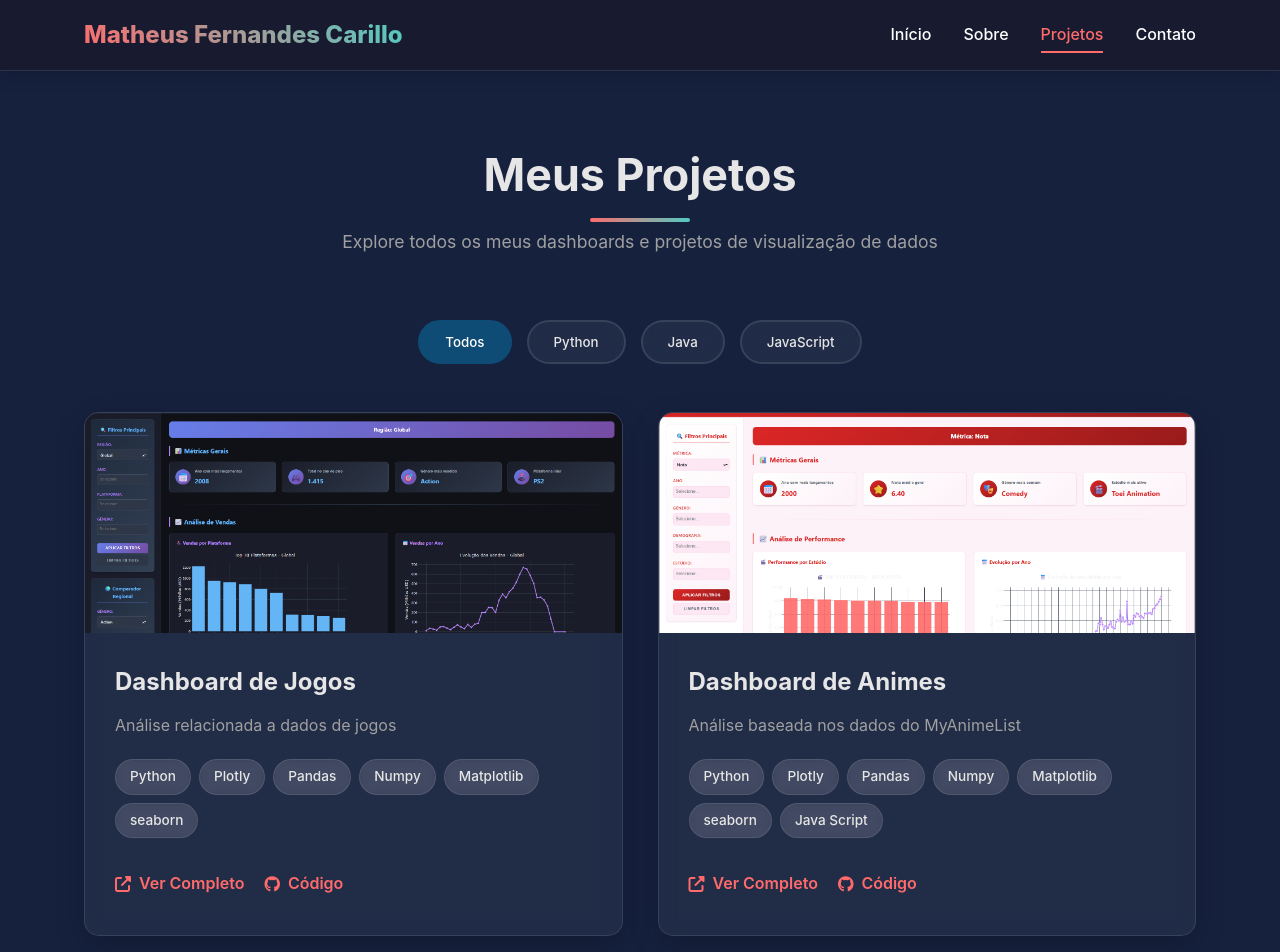
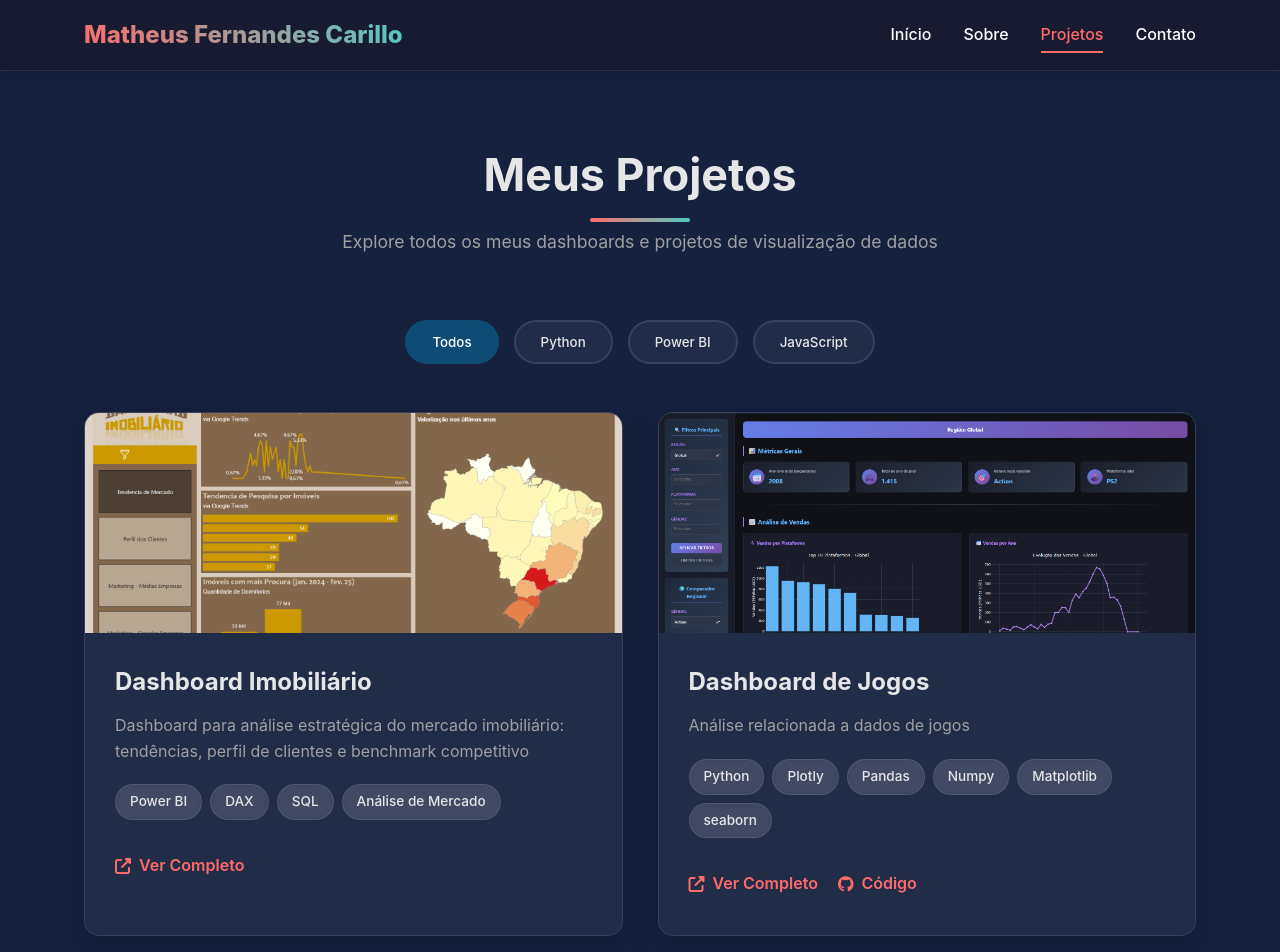
Before and after one commit to MatheusFernandesCarillo/Portfolio-site, a plain HTML site: page pages/projetos.html in a window 1280 px wide. Shown: the top 952 px of the page. Drawn offline with Linux system fonts and the light colour scheme.

Commit message:
Update projetos.html

```diff
--- a/pages/projetos.html
+++ b/pages/projetos.html
@@ -35,12 +35,34 @@
             <div class="filter-buttons">
                 <button class="filter-btn active" data-filter="all">Todos</button>
                 <button class="filter-btn" data-filter="python">Python</button>
-                <button class="filter-btn" data-filter="java">Java</button>
+                <button class="filter-btn" data-filter="powerbi">Power BI</button>
                 <button class="filter-btn" data-filter="javascript">JavaScript</button>
             </div>
 
             <div class="projects-grid">
-                <!-- Projeto 1 -->
+                <!-- Projeto 1 - Dashboard Imobiliário (NOVO) -->
+                <div class="project-card" data-category="powerbi">
+                    <div class="project-image">
+                        <img src="../imagens/dash3.png" alt="Dashboard Imobiliário">
+                    </div>
+                    <div class="project-content">
+                        <h3>Dashboard Imobiliário</h3>
+                        <p>Dashboard para análise estratégica do mercado imobiliário: tendências, perfil de clientes e benchmark competitivo</p>
+                        <div class="project-tags">
+                            <span class="project-tag">Power BI</span>
+                            <span class="project-tag">DAX</span>
+                            <span class="project-tag">SQL</span>
+                            <span class="project-tag">Análise de Mercado</span>
+                        </div>
+                        <div class="project-links">
+                            <a href="https://app.powerbi.com/view?r=eyJrIjoiMDk4YWJiODAtOTg5OS00ZWQ3LTk0MjgtNzQ4NWQzZjk0ZGI5IiwidCI6IjgzZWE2ZGJmLTkzYTQtNGZmNy05NTk4LTNhZDA4NWIwNWU4MyJ9&pageName=ReportSection&navContentPaneEnabled=false" class="project-link">
+                                <i class="fas fa-external-link-alt"></i> Ver Completo
+                            </a>
+                        </div>
+                    </div>
+                </div>
+
+                <!-- Projeto 2 -->
                 <div class="project-card" data-category="python">
                     <div class="project-image">
                         <img src="../imagens/dash1.png" alt="Dashboard Jogos">
@@ -67,8 +89,8 @@
                     </div>
                 </div>
 
-                <!-- Projeto 2 -->
-                <div class="project-card" data-category="java">
+                <!-- Projeto 3 -->
+                <div class="project-card" data-category="python javascript">
                     <div class="project-image">
                          <img src="../imagens/dash2.png" alt="Dashboard Animes">
                     </div>
@@ -82,7 +104,7 @@
                             <span class="project-tag">Numpy</span>
                             <span class="project-tag">Matplotlib</span>
                             <span class="project-tag">seaborn</span>
-                            <span class="project-tag">Java Script</span>
+                            <span class="project-tag">JavaScript</span>
                         </div>
                          <div class="project-links">
                             <a href="https://matheusfernandescarillo.github.io/analise-animes" class="project-link">
@@ -116,10 +138,10 @@
                 <div class="footer-column">
                     <h4>Links Rápidos</h4>
                     <ul>
-                        <li><a href="index.html">Início</a></li>
-                        <li><a href="pages/sobre.html">Sobre</a></li>
-                        <li><a href="pages/projetos.html">Projetos</a></li>
-                        <li><a href="pages/contato.html">Contato</a></li>
+                        <li><a href="../index.html">Início</a></li>
+                        <li><a href="sobre.html">Sobre</a></li>
+                        <li><a href="projetos.html">Projetos</a></li>
+                        <li><a href="contato.html">Contato</a></li>
                     </ul>
                 </div>
 
@@ -130,6 +152,6 @@
         </div>
     </footer>
 
-    <script src="js/script.js"></script>
+    <script src="../js/script.js"></script>
 </body>
 </html>
```
